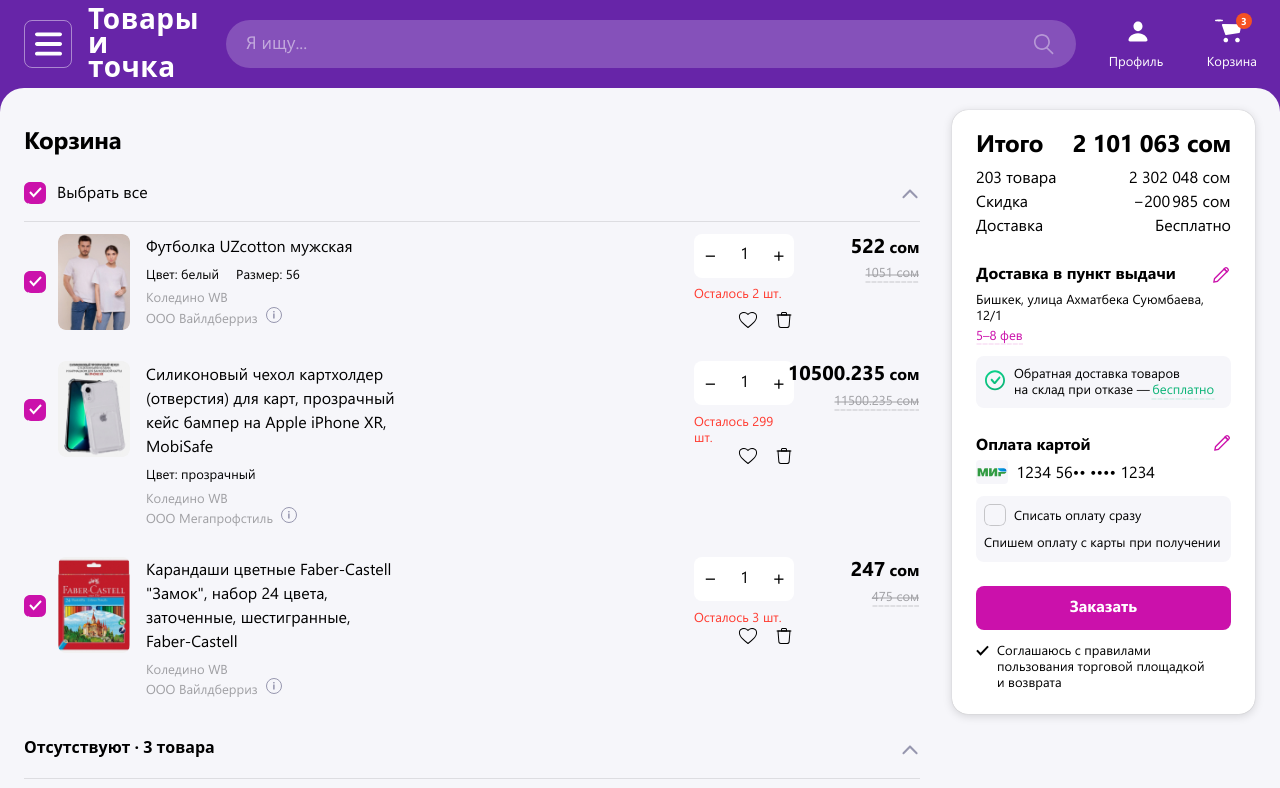
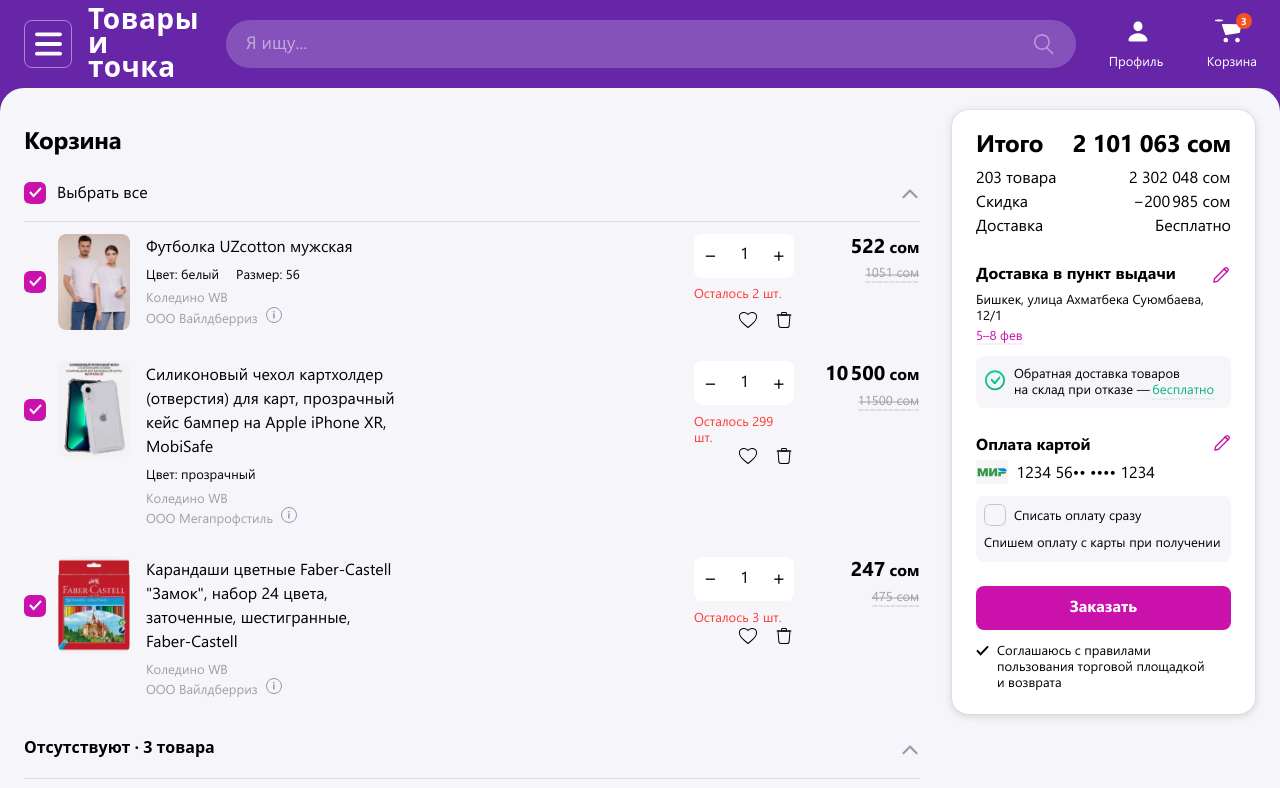
Before and after one commit to A1exeYakovlev/Online-shopping-cart, a React (Vite) app: page /cart in a window 1280 px wide. Shown: the top 788 px of the page. Built offline with nearby package versions, Linux system fonts and the light colour scheme; grey boxes are pictures that could not be loaded; a web font is replaced by a local one.

Commit message:
feat: add cart item price formatting
Uses a utility function to apply large and small
spacing between digits depending on the number of
digits and given parameters.

```diff
--- a/src/features/cartItems/CartItemPrice.tsx
+++ b/src/features/cartItems/CartItemPrice.tsx
@@ -1,10 +1,14 @@
 import { CartItemData } from "../../shared.types";
+import { formatPrice } from "../../utils/formatting";
 
 interface CartItemPriceProps {
   itemData: CartItemData;
 }
 
 export default function CartItemPrice({ itemData }: CartItemPriceProps) {
+  const discPriceVal = formatPrice(itemData.discPrice.value, "smallSpace", 3);
+  const fullPriceVal = formatPrice(itemData.fullPrice.value, "smallSpace", 6);
+
   return (
     <div className="cart-item__price">
       <div className="cart-item__price-discount-wrap headline3 headline3--lg">
@@ -12,7 +16,7 @@
           className="cart-item__price-discount-value"
           id={`cart-item${itemData.idNum.toString()}-disc-price`}
         >
-          {itemData.discPrice.value}
+          {discPriceVal}
         </span>
         <span
           className="headline3"
@@ -29,7 +33,7 @@
           className="cart-item__price-full-value"
           id={`cart-item${itemData.idNum.toString()}-full-price`}
         >
-          {itemData.fullPrice.value}
+          {fullPriceVal}
         </span>
         <span id={`cart-item${itemData.idNum.toString()}-full-cur`}>
           &nbsp;{itemData.fullPrice.currency}
--- /dev/null
+++ b/src/utils/formatting.ts
@@ -0,0 +1,26 @@
+//Форматирование цены товара
+
+export const formatPrice = function (
+  priceValue: number,
+  spaceSize: "smallSpace" | "largeSpace" = "smallSpace",
+  stepSize: number = 3
+): string {
+  let spaceChar: string = "";
+  if (spaceSize === "largeSpace") spaceChar = "\u00A0";
+  if (spaceSize === "smallSpace") spaceChar = "\u200A";
+  let step;
+
+  //для чисел в 6 знаков всегда пробелы через 3 цифры. Иначе - как в аргументе.
+  if (priceValue.toFixed().toString().length >= 6) step = 3;
+  else step = stepSize;
+  let stepSum = step;
+
+  const priceArr = priceValue.toFixed().toString().split("");
+
+  while (stepSum < priceArr.length) {
+    priceArr[priceArr.length - 1 - stepSum] += spaceChar;
+    stepSum += step;
+  }
+
+  return priceArr.join("");
+};
```
